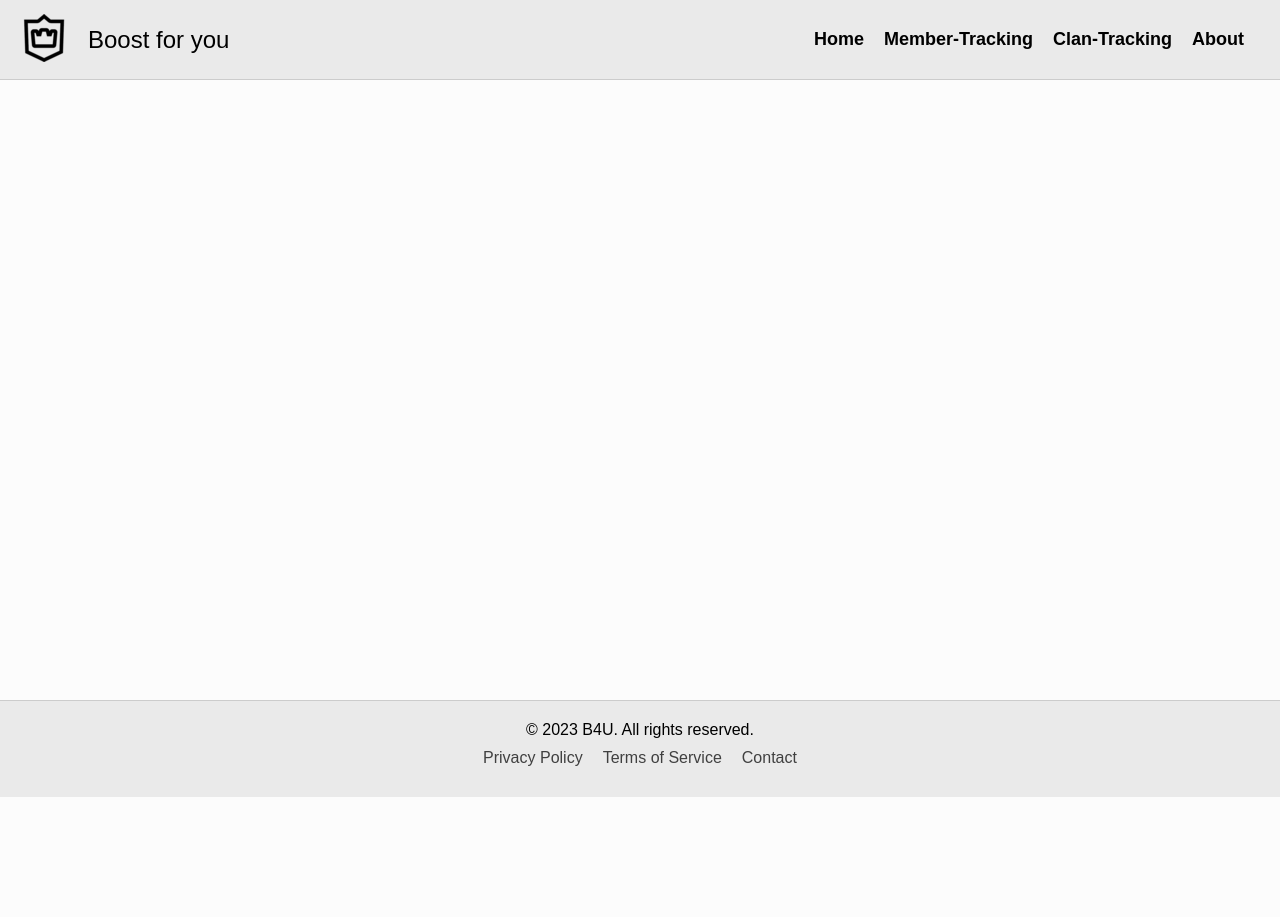
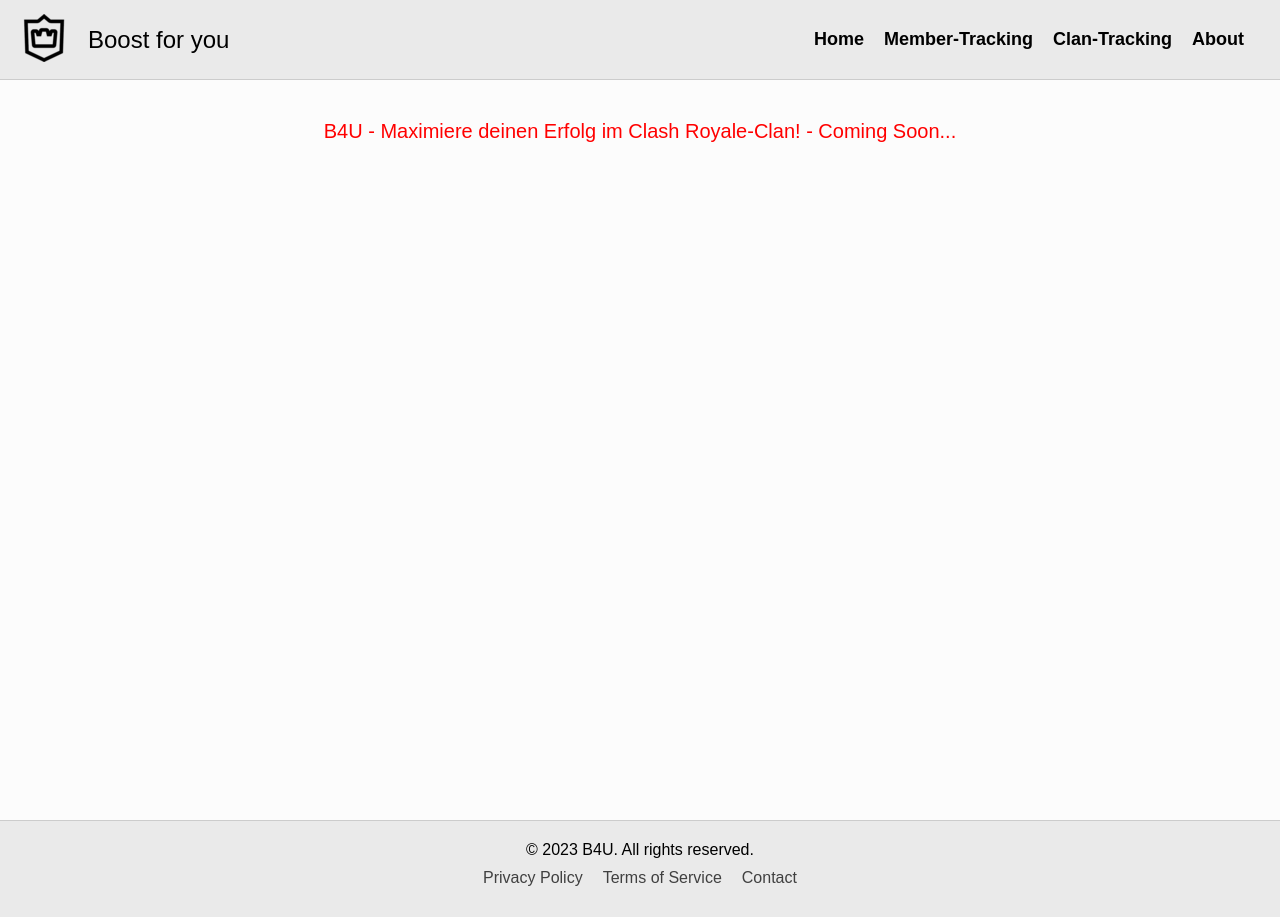
Before and after one commit to jan-schaefli-github/Boost-for-you-B4U, a React (Vite) app in the folder Frontend/: page / in a window 1280 px wide. Before the commit the page ends 800 px from the top, so only its background shows below. Built offline with nearby package versions, Linux system fonts and the light colour scheme.

Commit message:
✨ Not found handling

```diff
--- a/Frontend/src/app.tsx
+++ b/Frontend/src/app.tsx
@@ -4,6 +4,7 @@ import Footer from './components/footer.tsx';
 import Index from './components/index.tsx'
 import ClanMain from "./components/clan/clanMain.tsx";
 import MemberMain from './components/member/memberMain.tsx';
+import NotFound from './components/notFound.tsx';
 
 export default function App() {
     return (
@@ -15,6 +16,7 @@ export default function App() {
                 <Route path="/about" element={<Index/>} />
                 <Route path="/clan-tracking" element={<ClanMain/>} />
                 <Route path="/member-tracking" element={<MemberMain/>} />
+                <Route path="*" element={<NotFound />} />
             </Routes>
             </main>
             <Footer />
--- /dev/null
+++ b/Frontend/src/assets/css/error/notFound.css
@@ -0,0 +1,3 @@
+.not-found {
+    margin-top: 15vh;
+}
--- /dev/null
+++ b/Frontend/src/assets/css/index.css
@@ -0,0 +1,5 @@
+div #big {
+    margin-top: 15vh;
+    font-size: 20px;
+    color: red;
+}
--- a/Frontend/src/assets/css/member/table.css
+++ b/Frontend/src/assets/css/member/table.css
@@ -154,7 +154,7 @@
   }
 
   .memberTable table {
-    border: 1px solid var(--secondary-color);
+    border: 1px solid var(--primary-color);
   }
 
   .memberTable th {
--- a/Frontend/src/components/index.tsx
+++ b/Frontend/src/components/index.tsx
@@ -1,7 +1,11 @@
-export default function index() {
+import "../assets/css/index.css";
+
+function Index() {
     return (
         <>
                 <div id="big">B4U - Maximiere deinen Erfolg im Clash Royale-Clan! - Coming Soon...</div>
         </>
     );
 }
+
+export default Index;
--- /dev/null
+++ b/Frontend/src/components/notFound.tsx
@@ -0,0 +1,13 @@
+import "../assets/css/error/notFound.css";
+
+
+function NotFound() {
+  return (
+    <div className="not-found">
+      <h1>404</h1>
+      <p>Page not found</p>
+    </div>
+  );
+}
+
+export default NotFound;
```
